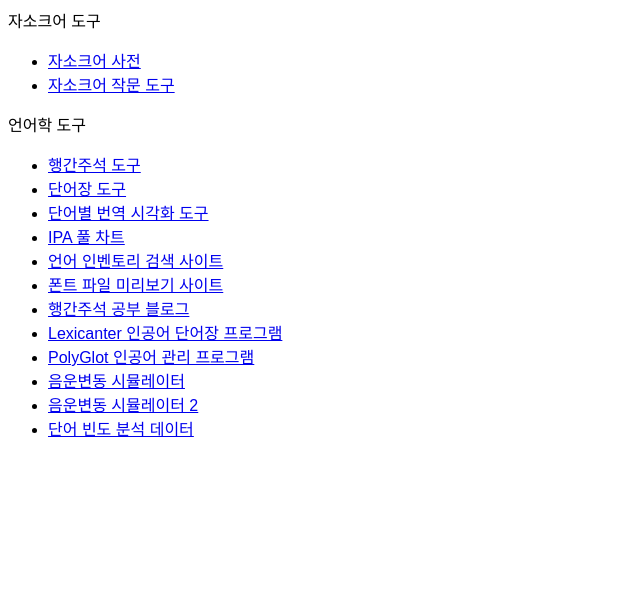
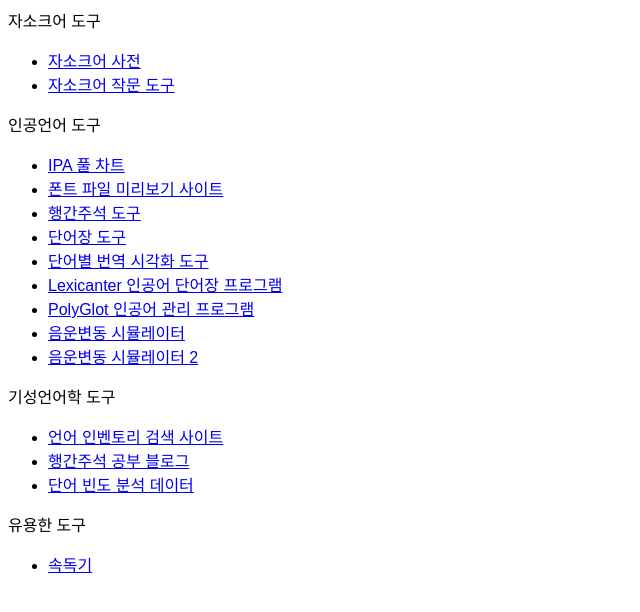
Before and after one commit to zasoque/zasoque.github.io, a SvelteKit app: page / in a window 1280 px wide. Shown: the top 612 px of the page, without its empty margins (0-640 px from the left). Built offline with nearby package versions, Linux system fonts and the light colour scheme; a web font is replaced by a local one.

Commit message:
Update language tools and resources in Svelte component

```diff
--- a/src/routes/+page.svelte
+++ b/src/routes/+page.svelte
@@ -3,18 +3,25 @@
 	<li><a href="https://zasoque.org/tion">자소크어 사전</a></li>
 	<li><a href="https://zasoque.org/comcosifin">자소크어 작문 도구</a></li>
 </ul>
-<div>언어학 도구</div>
+<div>인공언어 도구</div>
 <ul>
+	<li><a href="https://astianthus.github.io/sophoi/">IPA 풀 차트</a></li>
+	<li><a href="https://fontdrop.info">폰트 파일 미리보기 사이트</a></li>
 	<li><a href="https://zasoque.org/glossing">행간주석 도구</a></li>
 	<li><a href="https://zasoque.org/dictform">단어장 도구</a></li>
 	<li><a href="https://aligner.tinygods.dev/">단어별 번역 시각화 도구</a></li>
-	<li><a href="https://astianthus.github.io/sophoi/">IPA 풀 차트</a></li>
-	<li><a href="https://defseg.io/psmith/">언어 인벤토리 검색 사이트</a></li>
-	<li><a href="https://fontdrop.info">폰트 파일 미리보기 사이트</a></li>
-	<li><a href="https://readingglosses.com/">행간주석 공부 블로그</a></li>
 	<li><a href="https://lexicanter.com">Lexicanter 인공어 단어장 프로그램</a></li>
 	<li><a href="https://draquet.github.io/PolyGlot/">PolyGlot 인공어 관리 프로그램</a></li>
 	<li><a href="https://www.lexurgy.com/">음운변동 시뮬레이터</a></li>
 	<li><a href="https://www.kratylos.org/~raphael/claw/phonomaton.cgi">음운변동 시뮬레이터 2</a></li>
+</ul>
+<div>기성언어학 도구</div>
+<ul>
+	<li><a href="https://defseg.io/psmith/">언어 인벤토리 검색 사이트</a></li>
+	<li><a href="https://readingglosses.com/">행간주석 공부 블로그</a></li>
 	<li><a href="https://www.wordfrequency.info/samples.asp">단어 빈도 분석 데이터</a></li>
 </ul>
+<div>유용한 도구</div>
+<ul>
+	<li><a href="https://zasoque.org/speed-reader">속독기</a></li>
+</ul>
```
